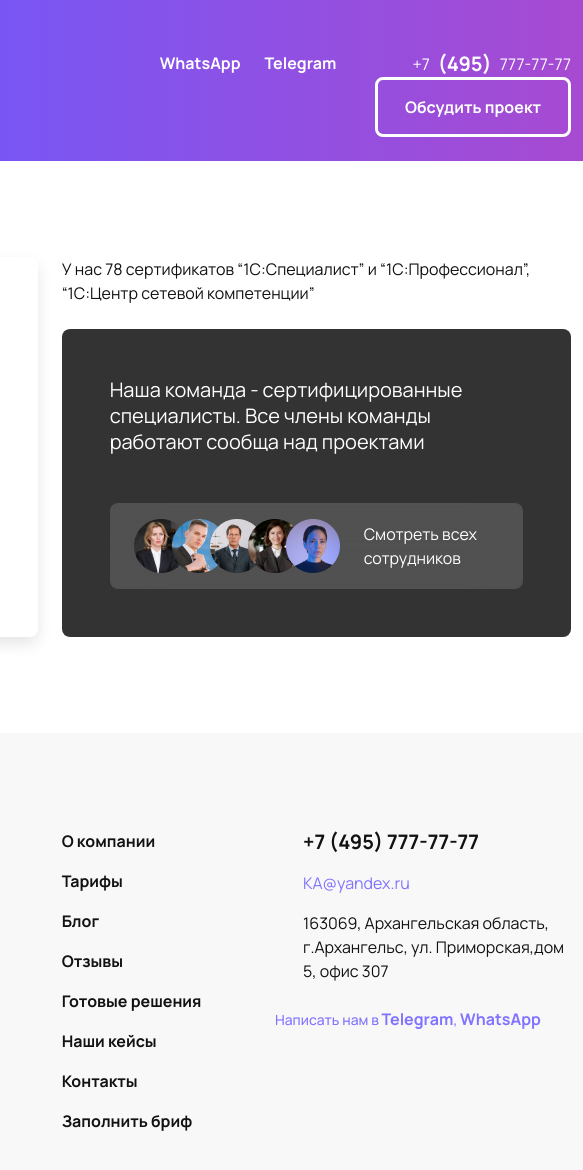
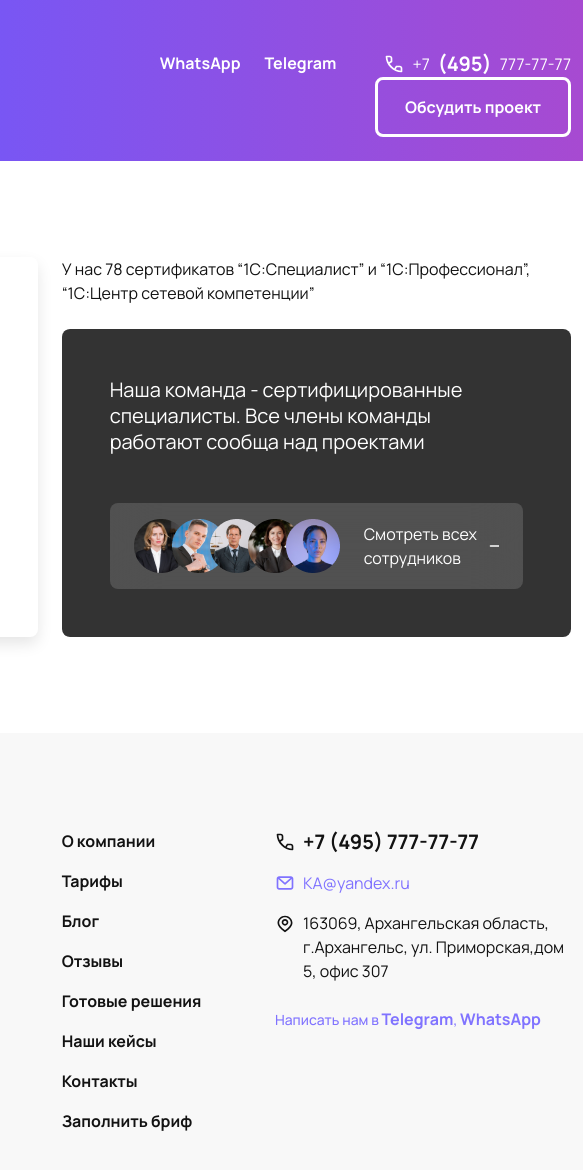
Before and after one commit to onesait/auto-code, a website: page index.html in a window 1280 px wide. Shown: the full height of the page, 697-1280 px from the left. Drawn offline with nearby package versions, Linux system fonts and the light colour scheme; the site is published under a folder, as on GitHub Pages, so addresses that start at the root find nothing; a web font is replaced by a local one.

Commit message:
Changes paths of images

```diff
--- a/scss/components/_about.scss
+++ b/scss/components/_about.scss
@@ -51,7 +51,7 @@
         display: inline-block;
         width: 20px;
         height: 20px;
-        background: url('/img/global/arrow-right-20-white.svg');
+        background: url('../img/global/arrow-right-20-white.svg');
       }
     }
   }
--- a/scss/layout/_footer.scss
+++ b/scss/layout/_footer.scss
@@ -13,7 +13,7 @@
       left: 0;
       width: 100%;
       height: 82px;
-      background: url("/img/global/footer-text.svg") center/contain no-repeat;
+      background: url("../img/global/footer-text.svg") center/contain no-repeat;
     }
   }
 
@@ -78,7 +78,7 @@
       display: inline-block;
       width: 20px;
       height: 20px;
-      background: url("/img/global/phone-20-dark.svg");
+      background: url("../img/global/phone-20-dark.svg");
     }
   }
 
@@ -94,7 +94,7 @@
       display: inline-block;
       width: 20px;
       height: 20px;
-      background: url("/img/global/email-20-lviolet.svg");
+      background: url("../img/global/email-20-lviolet.svg");
     }
   }
 
@@ -110,7 +110,7 @@
       min-width: 20px;
       width: 20px;
       height: 20px;
-      background: url("/img/global/map-20-dark.svg");
+      background: url("../img/global/map-20-dark.svg");
     }
   }
 
--- a/scss/layout/_header.scss
+++ b/scss/layout/_header.scss
@@ -29,7 +29,7 @@
       display: inline-block;
       width: 20px;
       height: 20px;
-      background: url('/img/global/phone-20-white.svg');
+      background: url('../img/global/phone-20-white.svg');
     }
 
     span {
```
Also changed, not shown: css/style.css.
